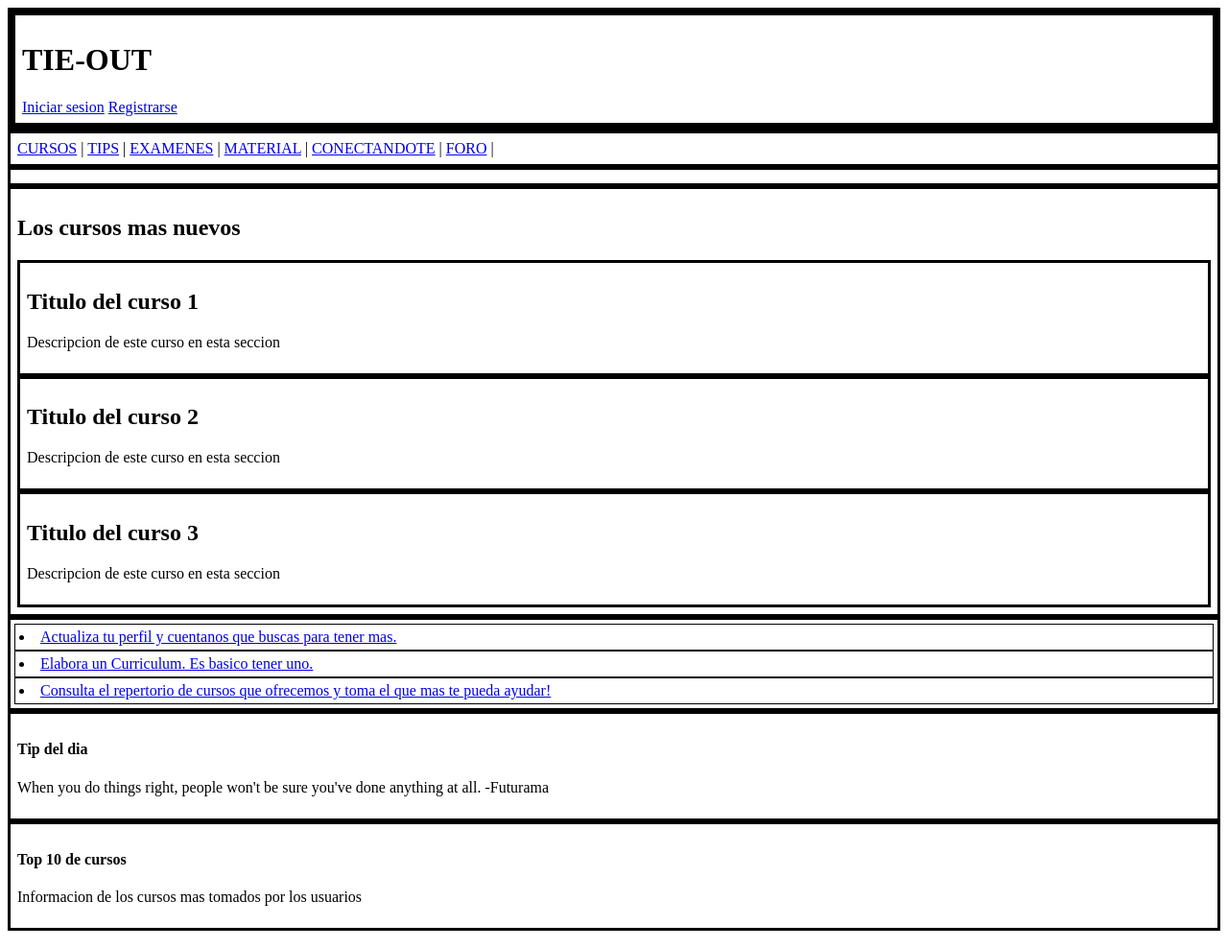
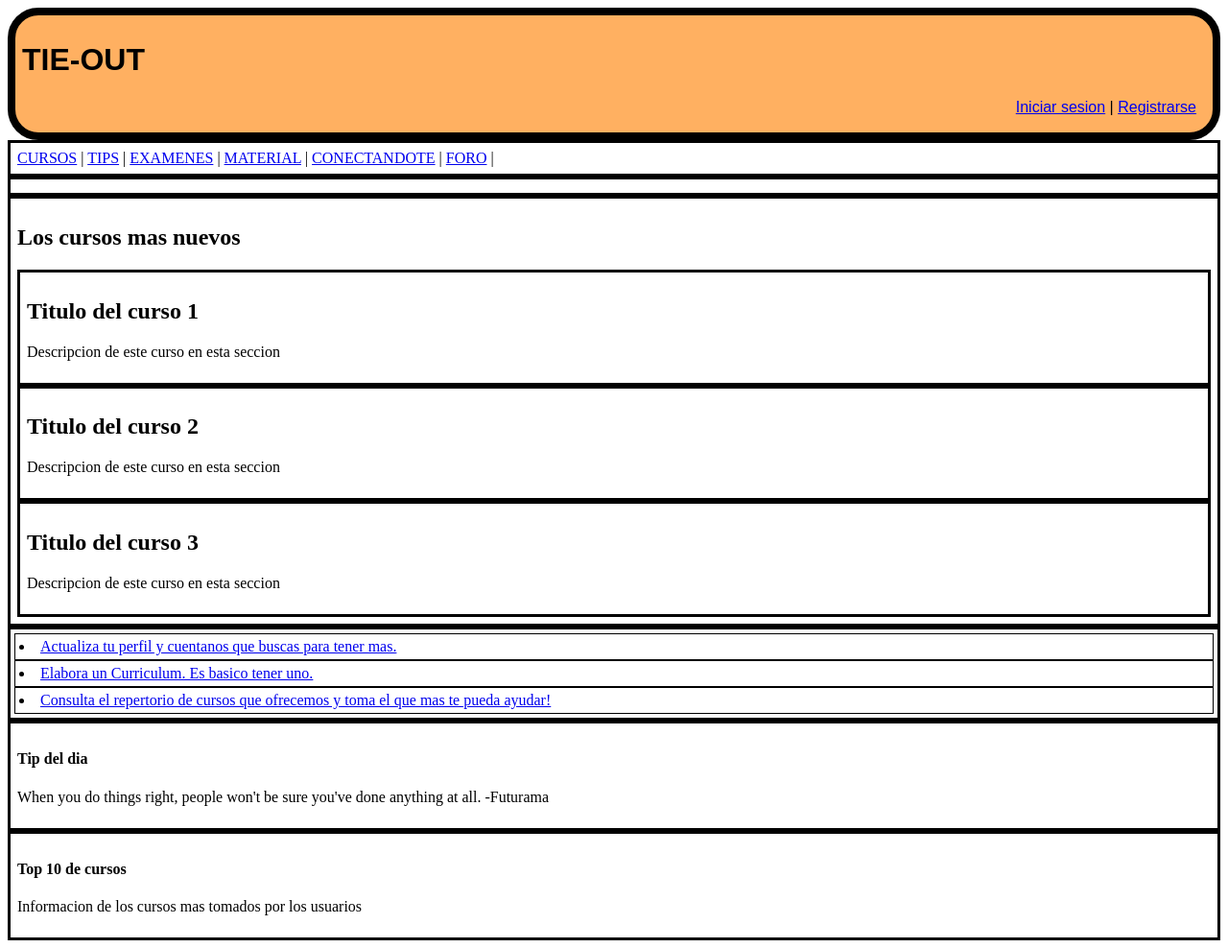
Before and after one commit to FEZR85/TIES-OUT, a PHP site: page /Index_test.html in a window 1280 px wide. Shown: the whole page at 96% size. Run offline with PHP 8.4, Linux system fonts and the light colour scheme.

Commit message:
Modificado archivo Index_test.html y tambien index_style.css

```diff
--- a/Index_test.html
+++ b/Index_test.html
@@ -7,10 +7,13 @@
 	<body>
 		<header>
 		    <h1>TIE-OUT</h1>
-		    <nav>
-		    	<a href="INICIO">Iniciar sesion</a>
-			 	<a href="TIPS">Registrarse</a>
-		    </nav>
+		    <div>
+		    	<nav>
+			    	<a href="INICIO">Iniciar sesion</a> |
+				 	<a href="TIPS">Registrarse</a>
+		    	</nav>
+		    </div>
+
 		</header>
 
 		<section>
@@ -31,18 +34,18 @@
 		<section>
 			<!-- CAMBIAR DIV POR ARTICULOS -->
 			<h2>Los cursos mas nuevos</h2>
-			<div>
+			<article class="secciones">
 				<h2>Titulo del curso 1</h2>
 				<p>Descripcion de este curso en esta seccion</p>
-			</div>
-			<div>
+			</article>
+			<article>
 				<h2>Titulo del curso 2</h2>
 				<p>Descripcion de este curso en esta seccion</p>
-			</div>
-			<div>
+			</article>
+			<article>
 				<h2>Titulo del curso 3</h2>
 				<p>Descripcion de este curso en esta seccion</p>
-			</div>
+			</article>
 		</section>
 
 		<aside>
--- a/index_style.css
+++ b/index_style.css
@@ -2,6 +2,9 @@ header {
 	border-collapse: collapse;
 	border: .5em solid black;
 	padding: 7px;
+      background-color: #ffb061;
+      border-radius: 2em;
+      font-family: sans-serif;
 }
 
 section {
@@ -10,7 +13,7 @@ section {
 	padding: 7px;
 }
 
-div {
+article {
       border-collapse: collapse;
 	border: .2em solid black;
 	padding: 7px;
@@ -27,3 +30,9 @@ aside li{
 	border: .09em solid black;
 	padding: 4px;
 }
+
+header div nav{
+      min-width: 50%;
+      text-align: right;
+      margin: 10;
+}
```
